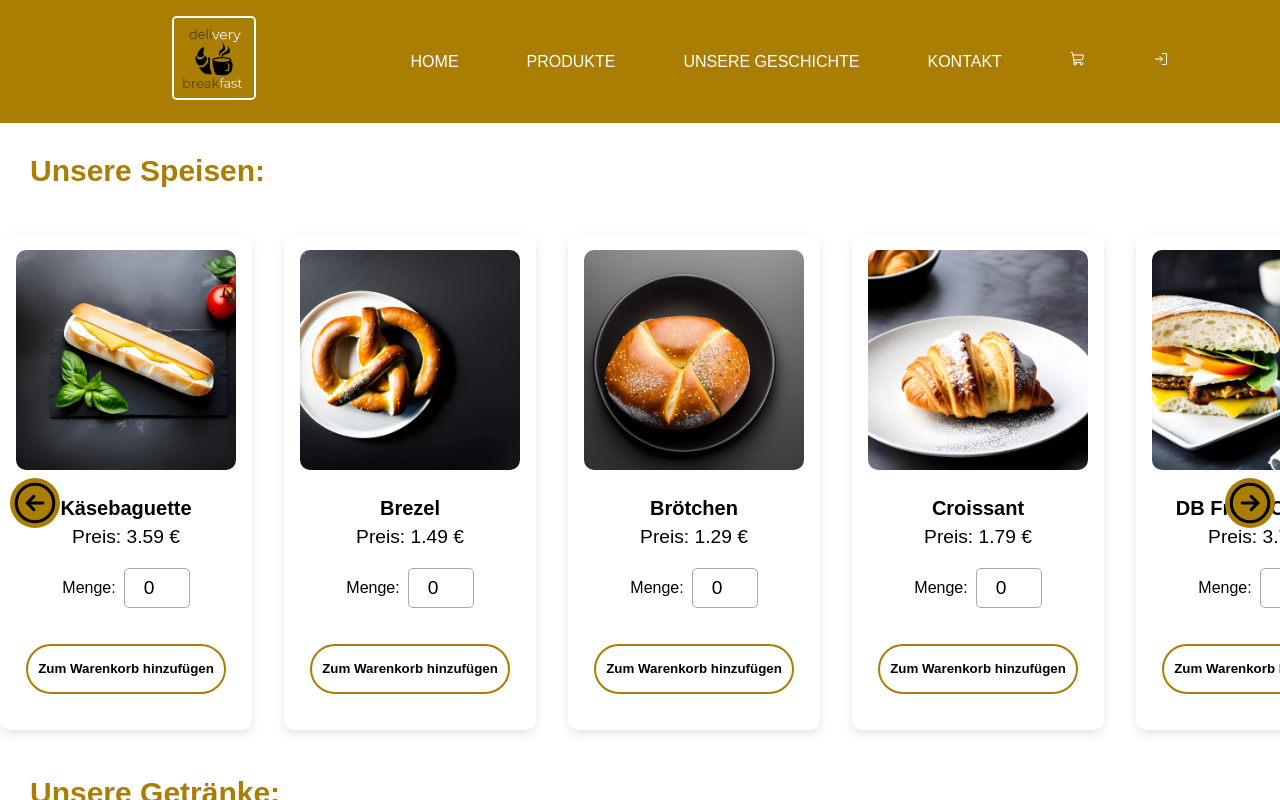
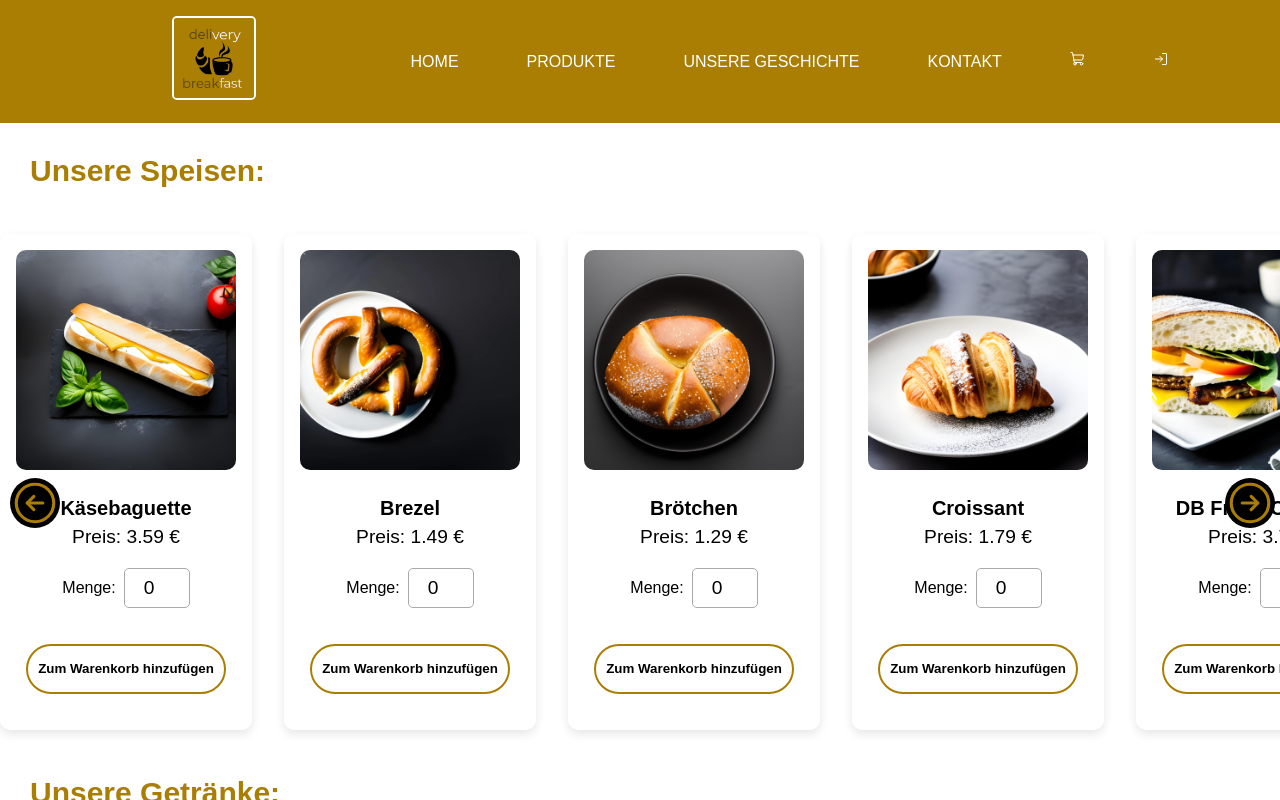
Before and after one commit to 2204Simon/Website-dynamisch, a React (Create React App) app in the folder my-app/: page /Produkte in a window 1280 px wide. Both pictures are taken after a click on the icon 1250 px from the left and 502 px from the top of the page. Shown: the top 800 px of the page. Built offline with nearby package versions, Linux system fonts and the light colour scheme.

Commit message:
Pfeilfarbe geändert

```diff
--- a/my-app/src/pages/produkte/Scroll.tsx
+++ b/my-app/src/pages/produkte/Scroll.tsx
@@ -63,7 +63,8 @@ const ScrollContainer: React.FC<ScrollContainerProps> = ({
         <ArrowCircleLeft
           style={{
             zIndex: "2",
-            backgroundColor: colors.companycolor,
+            backgroundColor: colors.black,
+            color: colors.companycolor,
             borderRadius: "50px",
             visibility: scrollLeftVisible ? "visible" : "hidden",
           }}
@@ -74,7 +75,8 @@ const ScrollContainer: React.FC<ScrollContainerProps> = ({
         <ArrowCircleRight
           style={{
             zIndex: "2",
-            backgroundColor: colors.companycolor,
+            backgroundColor: colors.black,
+            color: colors.companycolor,
             borderRadius: "50px",
             visibility: scrollRightVisible ? "visible" : "hidden",
             marginRight: "15px",
```
